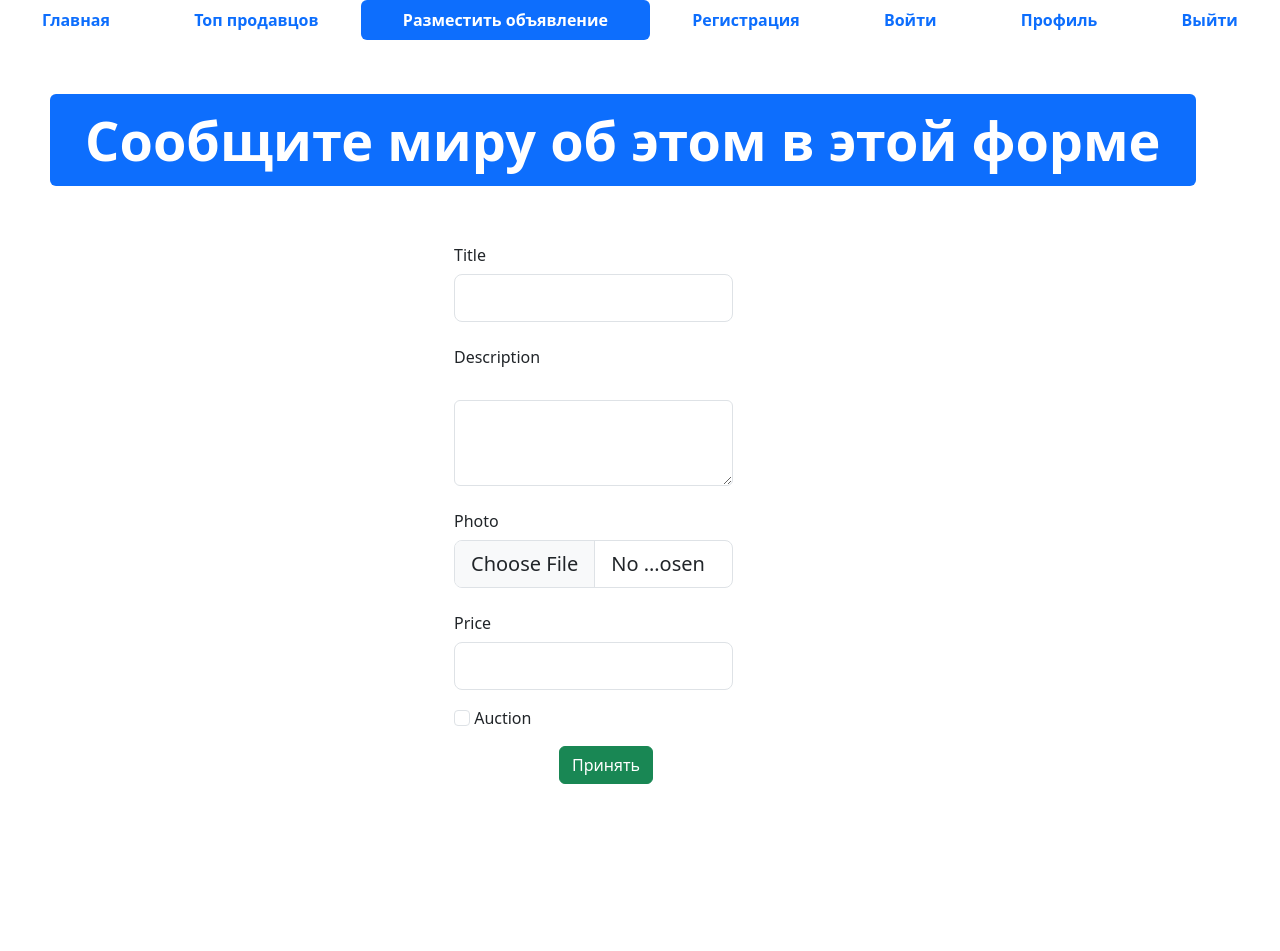
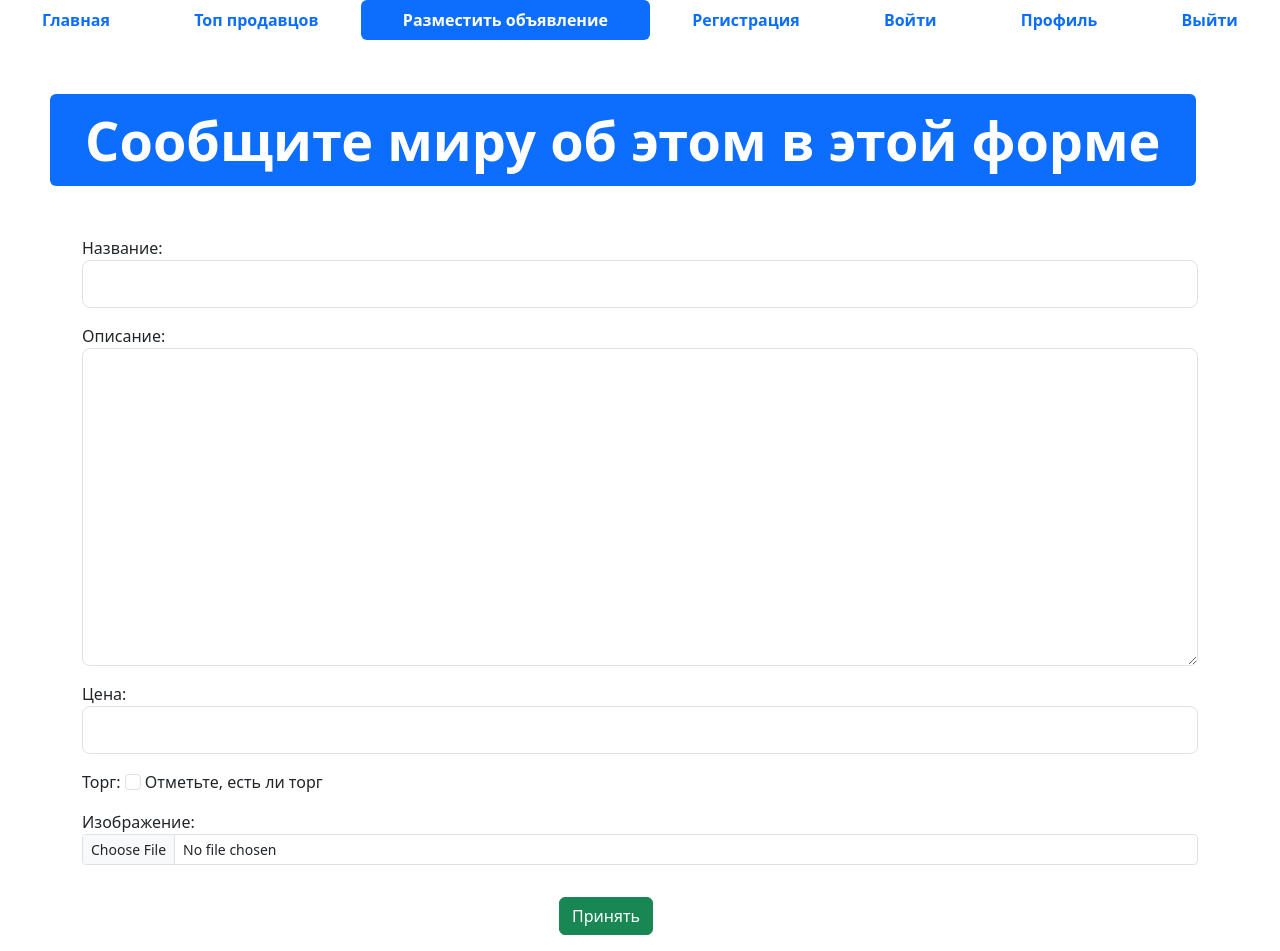
Before and after one commit to grooomary/maximum, a Django app: template templates/advertisement-post.html in a window 1280 px wide. Before the commit the page ends 784 px from the top, so only its background shows below. Run offline with Django 4.2, Linux system fonts and the light colour scheme; the template is opened without the code that fills it: values that come from a table or form of the project are taken from there, others are empty; some libraries are stand-ins or nearby versions.

Commit message:
lesson_10_homework

```diff
--- /dev/null
+++ b/advert/forms.py
@@ -0,0 +1,29 @@
+from django import forms
+from advert.models import Advertisement
+from django.core.exceptions import ValidationError
+
+'''class AdvertisementForm(forms.Form):
+    title=forms.CharField(max_length=64, widget=forms.TextInput(attrs={'class': 'form-control form-control-lg'}))
+    description=forms.CharField(widget=forms.Textarea(attrs={'class': 'form-control form-control-lg'}))
+    price=forms.DecimalField(widget=forms.NumberInput(attrs={'class': 'form-control form-control-lg'}))
+    auction=forms.BooleanField(required=False, widget=forms.CheckboxInput(attrs={'class': 'form-check-input'}))
+    image=forms.ImageField(widget=forms.FileInput(attrs={'class': 'form-control form-control-sm'}))'''
+
+class AdvertisementForm(forms.ModelForm):
+    def __init__(self, *args, **kwargs):
+        super().__init__(*args, **kwargs)
+        self.fields['title'].widget.attrs['class'] = 'form-control form-control-lg'
+        self.fields['description'].widget.attrs['class'] = 'form-control form-control-lg'
+        self.fields['price'].widget.attrs['class'] = 'form-control form-control-lg'
+        self.fields['auction'].widget.attrs['class'] = 'form-check-input'
+        self.fields['image'].widget.attrs['class'] = 'form-control form-control-sm'
+
+    class Meta:
+        model = Advertisement
+        fields = ('title', 'description', 'price', 'auction', 'image')
+
+    def clean_title(self):
+        title = self.cleaned_data['title']
+        if title.startswith('?'):
+            raise ValidationError('Заголовок не может начинаться с вопросительного знака')
+        return title
--- a/advert/models.py
+++ b/advert/models.py
@@ -33,7 +33,9 @@ class Advertisement(models.Model):
     @admin.display(description='Фото')
     def method_pict(self):
         if self.image:
-            return format_html(f'<img src="{models.ImageField}" style="height: 50px; width: 50px;">')
+            return format_html(
+                '<img src="{url}" style="max-width: 50px; max-height=50px;">', url=self.image.url
+            )
 
     class Meta:
         db_table = 'advertisements'
--- a/advert/urls.py
+++ b/advert/urls.py
@@ -1,7 +1,8 @@
 from django.urls import path
-from .views import index, top_sellers
+from .views import index, top_sellers, advertisement_post
 
 urlpatterns=[
     path('', index, name='main-page'),
-    path('top-sellers/', top_sellers, name='top-sellers')
+    path('top-sellers/', top_sellers, name='top-sellers'),
+    path('advertisement-post/', advertisement_post, name='adv_post')
 ]
--- a/templates/advertisement-post.html
+++ b/templates/advertisement-post.html
@@ -1,31 +1,23 @@
-<!DOCTYPE html>
-<html lang="en">
+{% extends 'base.html' %}
+{% load static %}
 
-<head>
-  <meta charset="UTF-8">
-  <meta http-equiv="X-UA-Compatible" content="IE=edge">
-  <meta name="viewport" content="width=device-width, initial-scale=1.0">
-  <link rel="shortcut icon" href="img/favicon.ico" type="image/x-icon">
-  <link href="css/bootstrap.min.css" rel="stylesheet">
-  <link rel="stylesheet" href="css/fontello.css">
-  <title>Advertisement-post</title>
-</head>
+{% block title %}
+Размещение объявлений
+{% endblock %}
 
-<body>
-
-
+{% block content %}
   <ul class="nav nav-pills sticky-top bg-white nav-fill">
     <li class="nav-item">
-      <a class="nav-link" href="index.html">
+      <a class="nav-link" href="{% url 'main-page' %}">
         <span style="font-weight: bold;">Главная</span>
       </a>
     </li>
     <li class="nav-item">
-      <a class="nav-link" href="top-sellers.html"><span style="font-weight: bold;">Топ продавцов</span>
+      <a class="nav-link" href="{% url 'top-sellers' %}"><span style="font-weight: bold;">Топ продавцов</span>
       </a>
     </li>
     <li class="nav-item">
-      <a class="nav-link active" aria-current="page" href="advertisement-post.html">
+      <a class="nav-link active" aria-current="page" href="{% url 'adv_post' %}">
         <span style="font-weight: bold;">Разместить объявление</span>
       </a>
     </li>
@@ -58,46 +50,11 @@
     </div>
   </div>
   <div class="container">
-    <form method="post">
+    <form method="post" enctype="multipart/form-data">
+      {% csrf_token %}
       <div class="row mb-3">
         <div class="col">
-          <label class="col-sm-4 col-form-label offset-4">Title</label>
-          <div class="col-sm-4 offset-4 w-25">
-            <input type="text" class="form-control form-control-lg">
-          </div>
-        </div>
-      </div>
-      <div class="row mb-3">
-        <div class="col">
-          <label class="col-sm-4 col-form-label offset-4">Description</label>
-          <div class="col-sm-4 offset-4 w-25">
-              <label for="" class="form-label"></label>
-              <textarea class="form-control" name="" id="" rows="3"></textarea>
-          </div>
-        </div>
-      </div>
-      <div class="row mb-3">
-        <div class="col">
-          <label class="col-sm-4 col-form-label offset-4">Photo</label>
-          <div class="col-sm-4 offset-4 w-25">
-            <input type="file" class="form-control form-control-lg">
-          </div>
-        </div>
-      </div>
-      <div class="row mb-3">
-        <div class="col">
-          <label class="col-sm-4 col-form-label offset-4">Price</label>
-          <div class="col-sm-4 offset-4 w-25">
-            <input type="text" class="form-control form-control-lg">
-          </div>
-        </div>
-      </div>
-      <div class="row mb-3">
-        <div class="col">
-          <div class="offset-4 w-25">
-            <input type="checkbox" class="form-check-input">
-            <label class="form-check-label">Auction</label>
-          </div>
+          {{ form.as_p }}
         </div>
       </div>
       <div class="row mb-3 offset-sm-5">
@@ -107,6 +64,4 @@
       </div>
     </form>
   </div>
-  <script src="js/bootstrap.bundle.min.js"></script>
-</body>
-</html>
+{% endblock %}
--- a/templates/index.html
+++ b/templates/index.html
@@ -17,7 +17,7 @@
     </a>
   </li>
   <li class="nav-item">
-    <a class="nav-link" href="advertisement-post.html">
+    <a class="nav-link" href="{% url 'adv_post' %}">
       <span style="font-weight: bold;">Разместить объявление</span>
     </a>
   </li>
--- a/templates/top-sellers.html
+++ b/templates/top-sellers.html
@@ -17,7 +17,7 @@
     </a>
   </li>
   <li class="nav-item">
-    <a class="nav-link" href="advertisement-post.html">
+    <a class="nav-link" href="{% url 'adv_post' %}">
       <span style="font-weight: bold;">Разместить объявление</span>
     </a>
   </li>
```
Also changed, not shown: advert/views.py (+21 -1 lines), db.sqlite3.
